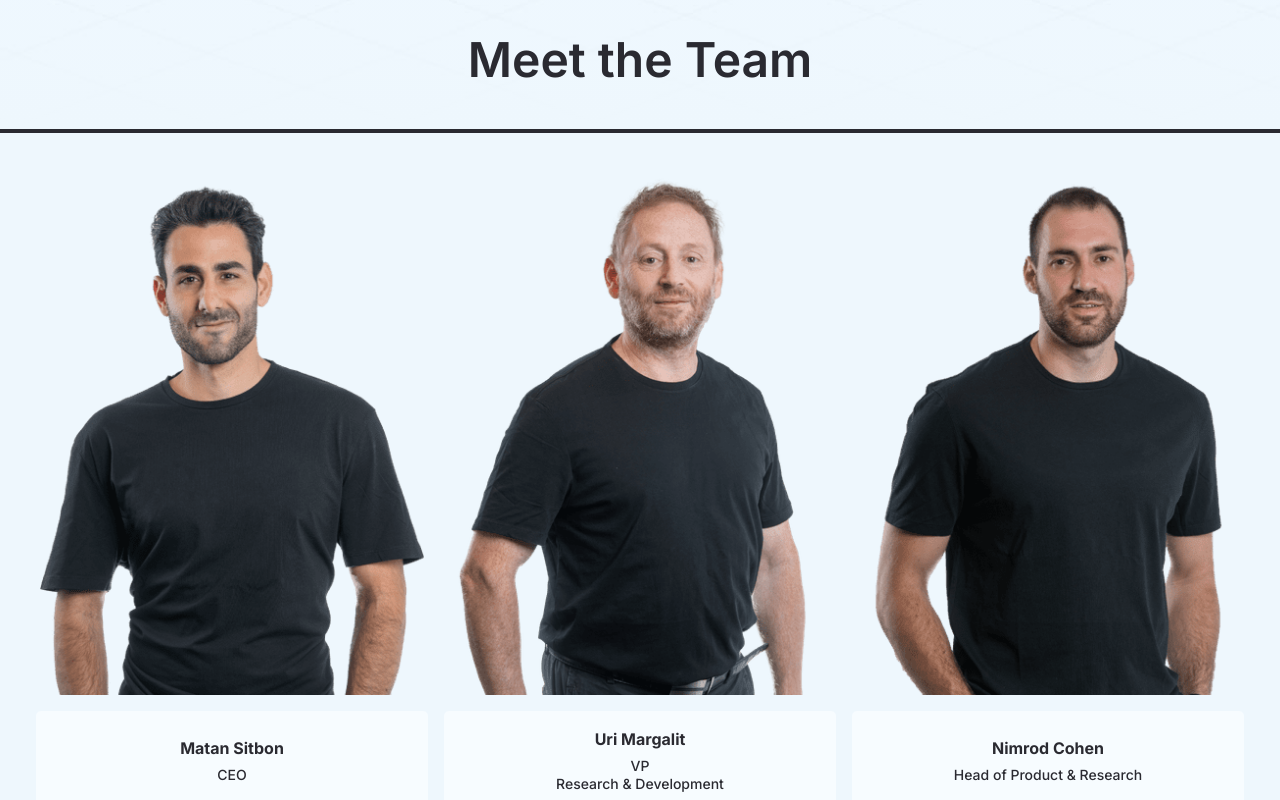
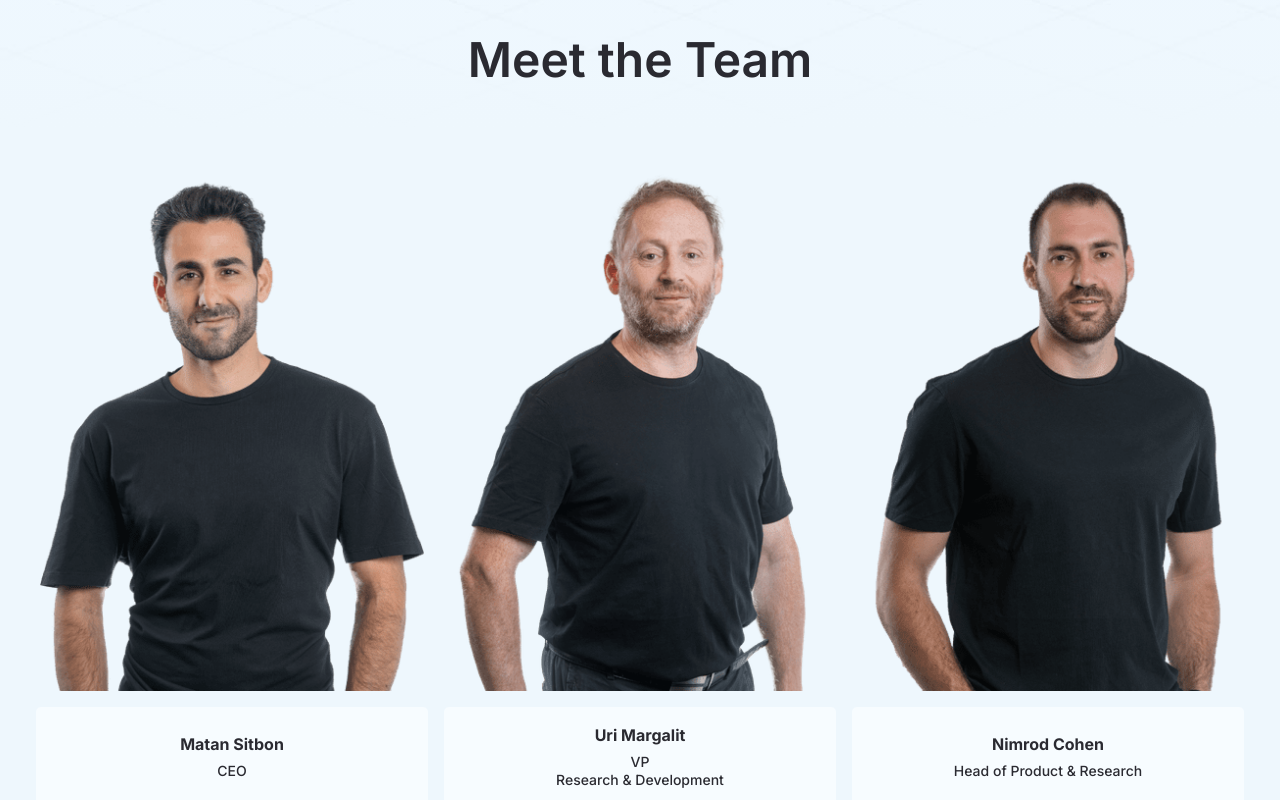
Before and after one commit to MatarSherman/MatarLightblocks, a Next.js app: page /team in a window 1280 px wide. Shown: the part 1160-1960 px from the top of the page. Built offline with nearby package versions, Linux system fonts and the light colour scheme.

Commit message:
remove animation

```diff
--- a/src/app/team/components/TeamMembers/TeamMembers.jsx
+++ b/src/app/team/components/TeamMembers/TeamMembers.jsx
@@ -1,6 +1,6 @@
 "use client"
 
-import { useState } from "react";
+import { useEffect, useLayoutEffect, useMemo, useState } from "react";
 import { TeamMemberCard } from "./TeamMemberCard/TeamMemberCard";
 import { teamData } from "./teamData";
 import InfiniteScroll from "react-infinite-scroll-component";
@@ -15,8 +15,7 @@ export function TeamMembersListMobile() {
   const [pagination, setPagination] = useState(1)
   const [team, setTeam] = useState([...rows.slice(0, pagination * size)])
 
-  const loadMoreTeam = () => {
-    // await new Promise(resolve => setTimeout(resolve, 300))
+  const loadMoreTeam = async () => {
     setTeam([...rows.slice(0, (pagination + 1) * size)]);
     setPagination(curr => curr + 1);
   };
@@ -81,7 +80,7 @@ export function TeamMembersListDesktop() {
 
 function TeamMembersRow({ members, index, selectedMember, setSelectedMember }) {
   return (
-    <div className={`team-members__row translate-row-${index}`}>
+    <div className={`team-members__row`}>
       <div className="team-members-row__inner">
         {members.map((member) => (
           <TeamMemberCard
--- a/src/app/team/page.jsx
+++ b/src/app/team/page.jsx
@@ -1,8 +1,15 @@
+'use client';
+
+import { useLayoutEffect } from "react";
 import { TeamHero } from "./components/TeamHero/TeamHero";
 import { TeamMembers } from "./components/TeamMembers/TeamMembers";
 import "./team.css";
 
 function Team() {
+  useLayoutEffect(() => {
+    window.scrollTo({ top: 0 })
+  }, [])
+
   return (
     <main className="main team-main">
       <TeamHero isLoaded={true} />
--- a/src/app/team/team.css
+++ b/src/app/team/team.css
@@ -30,6 +30,7 @@
 
 .team-members-section--desktop {
   display: none;
+
   @media (min-width: 1000px) {
     display: block;
   }
@@ -37,6 +38,7 @@
 
 .team-members-section--mobile {
   display: block;
+
   @media (min-width: 1000px) {
     display: none;
   }
@@ -46,25 +48,34 @@
   /* position: sticky;
   top: 0; */
   background-color: var(--color-off-white);
-  border-top: 2px solid #2a2a31;
-  /* height: 500px; */
-  animation-delay: 0.5s;
+  /* border-top: 2px solid #2a2a31; */
+  height: 500px;
+  /* transition-property: none !important; */
+  /* animation-delay: 0.5s;
   animation-name: grow500;
   animation-duration: 1s;
   animation-direction: forwards;
-  animation-timing-function: ease;
+  animation-timing-function: ease; */
+
   @media (min-width: 550px) {
-    animation-name: grow600;
+    /* animation-name: grow600; */
+    height: 600px;
   }
+
   @media (min-width: 650px) {
-    animation-name: grow700;
+    /* animation-name: grow700; */
+    height: 700px;
   }
+
   @media (min-width: 800px) {
-    animation-name: grow800;
+    /* animation-name: grow800; */
+    height: 800px;
   }
+
   @media (min-width: 1000px) {
-    animation-name: grow770;
-    border-top: 4px solid #2a2a31;
+    /* animation-name: grow770; */
+    height: 770px;
+    /* border-top: 4px solid #2a2a31; */
   }
 }
 
@@ -109,6 +120,7 @@
   }
 }
 
+
 .team-members-row__inner {
   display: grid;
   gap: 0 0.5rem;
@@ -118,6 +130,7 @@
   display: grid;
   grid-template-columns: 1fr 1fr;
   align-items: flex-start;
+
   @media (min-width: 450px) {
     gap: 0 1rem;
     padding: 2rem 1rem;
@@ -170,18 +183,23 @@
 
 .team-hiring-cta {
   height: calc(100vh - calc(500px));
+
   @media (min-width: 550px) {
     height: calc(100vh - calc(600px));
   }
+
   @media (min-width: 650px) {
     height: calc(100vh - calc(700px));
   }
+
   @media (min-width: 800px) {
     height: calc(100vh - calc(800px));
   }
+
   @media (min-width: 1000px) {
     height: calc(100vh - calc(770px));
   }
+
   display: flex;
   flex-direction: column;
   align-items: center;
@@ -194,6 +212,7 @@
 .team-hiring-cta h2 {
   font-size: 44px;
   font-weight: 600;
+
   @media (min-width: 768px) {
     font-size: 64px;
   }
@@ -202,6 +221,7 @@
 .team-hiring-cta div {
   font-size: 26px;
   font-weight: 600;
+
   @media (min-width: 768px) {
     font-size: 48px;
   }
```
